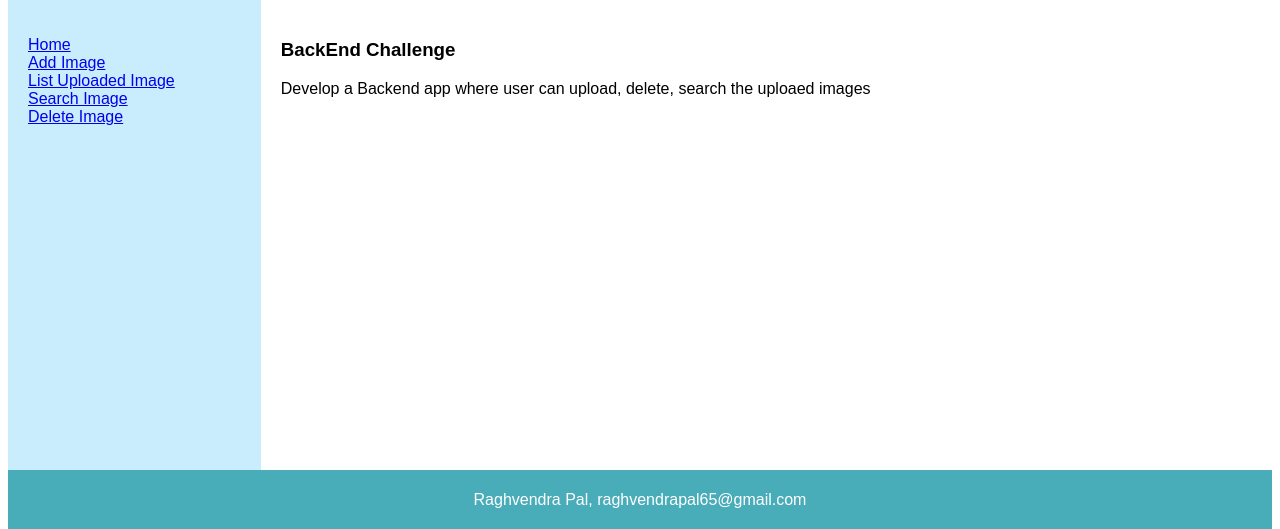
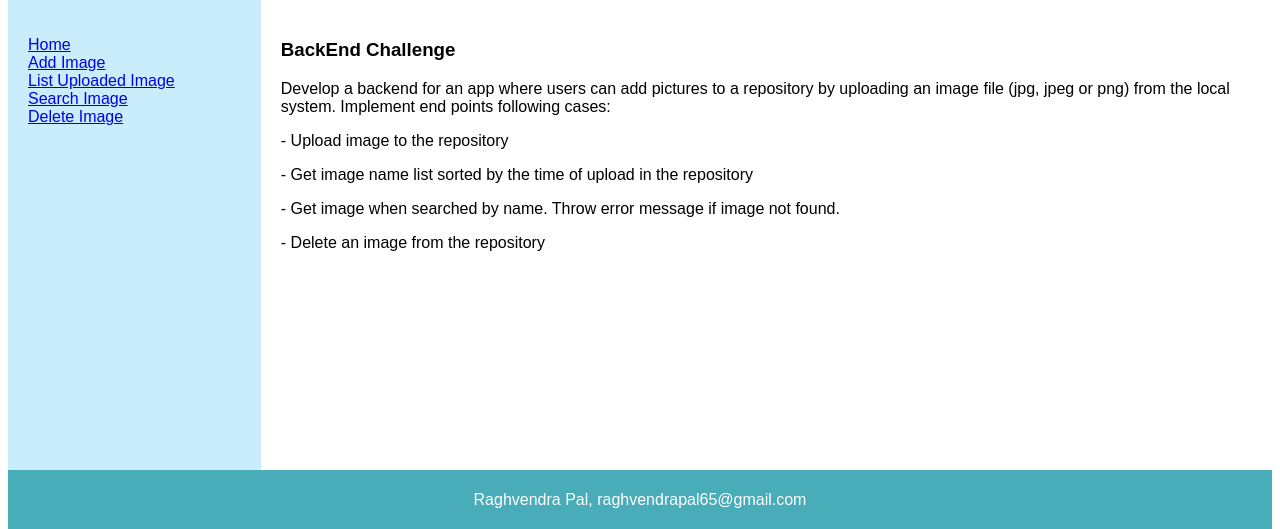
Before and after one commit to RaghvendraPal/GuiseAI, a Flask app: page / in a window 1280 px wide. Shown: the part 81-610 px from the top of the page. Run offline with Flask 2, Linux system fonts and the light colour scheme.

Commit message:
guise AI assignment

```diff
--- a/app.py
+++ b/app.py
@@ -29,6 +29,7 @@ def all_image_v2():
             data = {'Name': image_name, 'Time': date_uploaded}
             dataframe = pd.DataFrame(data)
             dataframe = dataframe.sort_values(by=['Time'], ascending=False)
+            print(dataframe)
             return render_template("all_image_v2.html", dataframe = dataframe)
     except Exception as e:
         print(e)
--- a/templates/delete_image.html
+++ b/templates/delete_image.html
@@ -89,7 +89,7 @@
   </nav>
 
   <article>
-    <h2>Enter File Name to Delete</h2>
+    <h2>Enter Full File Name With Extension To Delete</h2>
     <form action = "/delete" method = "post" enctype="multipart/form-data">
         <input type="text" name="filename" />
         <input type = "submit" value="Delete">
--- a/templates/file_upload_form_v2.html
+++ b/templates/file_upload_form_v2.html
@@ -90,7 +90,14 @@
 
   <article>
     <h1>BackEnd Challenge</h1>
-    <p>Develop a Backend app where user can upload, delete, search the uploaed images</p>
+    <p>Develop a backend for an app where users can add pictures to a repository by
+      uploading an image file (jpg, jpeg or png) from the local system. Implement
+      end points following cases:</p>
+    <p>- Upload image to the repository</p>
+    <p>- Get image name list sorted by the time of upload in the repository</p>
+    <p>- Get image when searched by name. Throw error message if image not
+      found.</p>
+    <p>- Delete an image from the repository</p>
   </article>
 </section>
 
--- a/templates/get_image.html
+++ b/templates/get_image.html
@@ -89,7 +89,7 @@
   </nav>
 
   <article>
-    <h2>Enter File Name to search</h2>
+    <h2>Enter Full File Name with Extension To Search</h2>
     <form action = "/search" method = "post" enctype="multipart/form-data">
         <input type="text" name="filename" />
         <input type = "submit" value="Search">
```
Also changed, not shown: templates/all_image_v2.html (+10 -0 lines), static/upload_image/AUC2.png (deleted), static/upload_image/AUC3.png (deleted), static/upload_image/KakaoTalk_Photo_2020-10-24-21-50-46.png (deleted).
